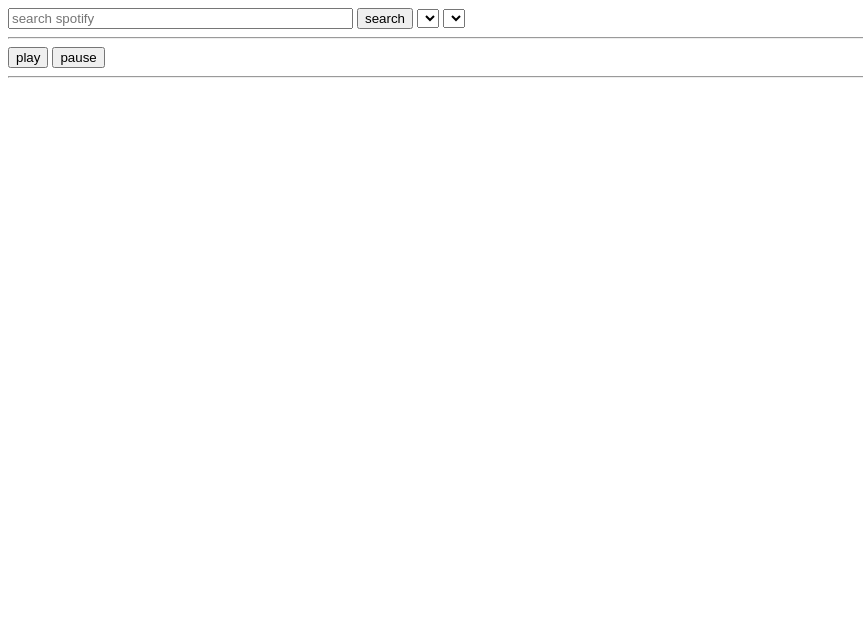
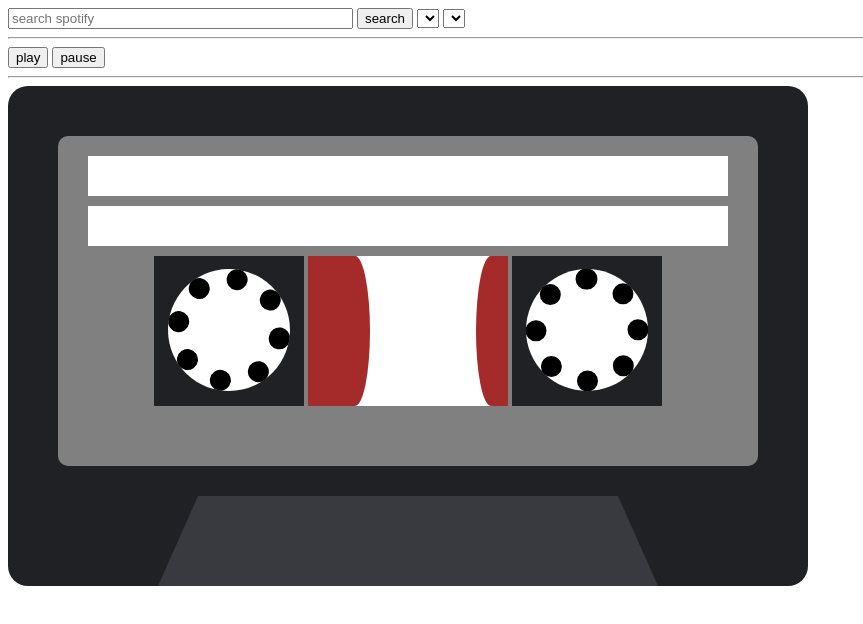
Before and after one commit to russelljohnwilliams/Spotify-Project, a plain HTML site: page index.html in a window 1280 px wide. Shown: the whole page, without its empty margins (0-863 px from the left). Drawn offline with Linux system fonts and the light colour scheme.

Commit message:
adds dynamically populated cassette image

```diff
--- a/index.html
+++ b/index.html
@@ -23,7 +23,61 @@
     <button id="pauseMusic">pause</button>
     <hr>
 
+      </header>
+    </section1>
 
+
+
+
+
+
+
+<section3>
+
+  <div id="outside" align="center">
+    <div id="top-top"></div>
+    <div id="center">
+      <div id="label">
+
+      <div id="top-label" align="left"><h1 id="artist"></h1><h1 id="title"></h1></div>
+
+        <div id="middle">
+
+          <div id="left-spool">
+            <div id="left-spool-circle"></div>
+          </div>
+
+          <div id="clear-bit">
+            <!-- <div id="left-bit"></div> -->
+            <div id="parent">
+              <div id="left-tape"></div>
+              <div id="between-tape"></div>
+              <div id="right-tape"></div>
+
+              <!-- <div id="right-bit"></div> -->
+            </div>
+          </div>
+
+          <div id="right-spool">
+            <div id="right-spool-circle"></div>
+          </div>
+
+        </div>
+
+        <div id="bottom-label"></div>
+      </div>
+
+    </div>
+    <div id="bottom-bottom">
+      <div id="trapezoid"></div>
+    </div>
+  </div>
+
+
+
+
+</section3>
+<section4>
 <div id="pics" class="left">
 
   <p id="pic"></p>
@@ -31,10 +85,8 @@
   <p id="albumPic"></p></div>
   <div id="tracks"> </div>
   <div id="similarArtists" class="right"> </div>
+</section4>
 
-
-  </header>
-</section1>
   <section2>
     <div id="results">
 
@@ -48,5 +100,7 @@
 </div><br> -->
 </div>
 </section2>
+
+
 </body>
 </html>
--- a/public/index.js
+++ b/public/index.js
@@ -8,7 +8,7 @@ var main = function() {
   btn.onclick = handleClick;
 
   var form = document.getElementById( 'search' );
-  form.onsubmit = handleSubmit;
+  form
 
   var btn = document.getElementById('playMusic');
   btn.onclick = playAudio;
@@ -66,19 +66,6 @@ var searchAlbums = function(artistSearch){
   request1.send(null)
 };
 
-var getSongs = function(albums){
-  var url = albums;
-  var request1 = new XMLHttpRequest();
-  request1.open("GET", url);
-  request1.onload = function(){
-    if(request1.status === 200) {
-      var albumInfo = JSON.parse(request1.responseText)
-      album.tracks = albumInfo.tracks.items;
-      generateTrackList(albumInfo);
-    }
-  };
-  request1.send(null)
-};
 
 var relatedArtists = function(artistSearch){
   var url = artistSearch.artists.items[0].href+"/related-artists";
@@ -93,23 +80,25 @@ var relatedArtists = function(artistSearch){
   request3.send()
 };
 
+var setRelatedArtists = function(related){
+  document.getElementById("similarArtists").innerHTML = "<h3>"
+  + "Related Artists" + "</h3>"
+  for (var i in related.artists)
+    document.getElementById("similarArtists").innerHTML  += related.artists[i].name + "<br>"
+}
+
 var findArtist = function(){
   document.getElementById("songList").options.length = 0;
   var select = document.getElementById('songList');
   for ( var i = 0; i < state.albums.items.length; i++ ){
+
     var opt = document.createElement('option')
     opt.innerHTML = state.albums.items[i].name;
     opt.value = i;
     select.appendChild(opt)
+
     setArtistPic()
   }
-}
-
-var selectAlbum = function(){
-  var index = document.getElementById('songList').value;
-  var album = state.albums.items[index].href
-  getSongs(album)
-  setAlbumPic(index, album)
 }
 
 var setArtistPic = function(){
@@ -117,16 +106,30 @@ var setArtistPic = function(){
   + choice.artist.name + "</h1>" +'<img class="picture" src=' + choice.artist.images[1].url + '>';
 }
 
+var selectAlbum = function(){
+  var index = document.getElementById('songList').value;
+  var album = state.albums.items[index].href
+  setAlbumPic(index, album)
+  getSongs(album)
+}
+
 var setAlbumPic = function(index, album){
   document.getElementById("albumPic").innerHTML = '<img class="picture" src=' + state.albums.items[index].images[1].url + '>';
 }
 
-var setRelatedArtists = function(related){
-  document.getElementById("similarArtists").innerHTML = "<h3>"
-  + "Related Artists" + "</h3>"
-  for (var i in related.artists)
-    document.getElementById("similarArtists").innerHTML  += related.artists[i].name + "<br>"
-}
+var getSongs = function(albums){
+  var url = albums;
+  var request1 = new XMLHttpRequest();
+  request1.open("GET", url);
+  request1.onload = function(){
+    if(request1.status === 200) {
+      var albumInfo = JSON.parse(request1.responseText)
+      album.tracks = albumInfo.tracks.items;
+      generateTrackList(albumInfo);
+    }
+  };
+  request1.send(null)
+};
 
 var generateTrackList = function(albumInfo){
   document.getElementById("albumTitle").innerHTML = "<h3>"
@@ -146,9 +149,24 @@ var createTrack = function() {
   var index = document.getElementById('trackList').value;
   var song = album.tracks[index].preview_url
   audio = new Audio(song)
+
+  document.getElementById("artist").innerText = "artist: " + choice.artist.name
+  document.getElementById("title").innerText = "artist: " + album.tracks[index].name
 }
 
 var audio = new Audio()
+
+var playAudio = function(){
+  audio.play();
+
+}
+
+var pauseAudio = function(){
+  audio.pause();
+  document.getElementById("artist").innerText = ""
+  document.getElementById("title").innerText = ""
+
+}
 
 var choice = {
   artist: null
@@ -161,11 +179,3 @@ var album = {
 var state = {
   albums: null,
 }
-
-var playAudio = function(){
-  audio.play();
-}
-
-var pauseAudio = function(){
-  audio.pause();
-}
--- a/public/style.css
+++ b/public/style.css
@@ -4,7 +4,7 @@ body {
 }
 
 canvas {
-  border: 3px solid black;
+  border: 3px solid 1F2124;
 }
 
 canvas{
@@ -64,3 +64,222 @@ Float Clearfix
   display: table;
   clear: both;
 }
+
+
+
+
+/* =============================
+
+cassette
+
+============================= */
+
+#outside {
+
+  border-radius: 15px;
+  height: 500px;
+  width: 800px;
+  color: white;
+}
+
+#top-top{
+  background-color: #1F2124;
+  height: 50px;
+  border-radius: 20px 20px 0 0;
+}
+
+#center{
+  background-color: #1F2124;
+}
+
+#label {
+  width: 700px;
+  z-index: 10;
+}
+
+#top-label {
+  padding-top: 10px;
+  background: grey;
+  height: 110px;
+  border-radius: 10px 10px 0 0;
+}
+
+#top-label h1{
+  border: 0;
+  padding: 0 0 0 10px;
+  margin: 10px 30px 0 30px;
+  height: 40px;
+  background-color: white;
+  color: black;
+  font-size: 1.8rem;
+}
+
+#middle {
+  background: grey;
+  height: 150px;
+}
+
+#left-spool {
+  background: blue;
+  display: inline-block;
+  height: 150px;
+  width: 150px;
+  background-color: #1F2124;
+}
+
+
+
+#left-spool-circle {
+  background: blue;
+  margin: 5px;
+  height: 80px;
+  width: 80px;
+  background-color: white;
+  border-radius: 100%;
+  z-index: 50;
+  color: black;
+  margin: 13px;
+  border: 21px dotted black;
+  transition: width 100s;
+  -webkit-transition-timing-function: linear;
+  transform: rotate(100deg);
+ }
+
+
+#clear-bit {
+  background: brown;
+  display: inline-block;
+  width: 200px;
+  height: 150px;
+  padding: 0;
+  margin: 0;
+  border: 0;
+  z-index: 40;
+}
+/*--------------------------------*/
+
+
+#left-bit {
+  background: brown;
+  display: inline-block;
+  width: 40px;
+  height: 150px;
+  padding: 0;
+  margin: 0;
+  border: 0;
+  z-index: 40;
+
+}
+
+#parent {
+  background: white;
+  height:150px;
+  width: 136px;
+  margin-left: 30px;
+
+}
+
+#left-tape {
+
+  height:150px;
+  width: 15px;
+  /*border-radius: 0 100% 50% 0;*/
+  border-radius: 100% / 50%;
+      border-top-left-radius: 0;
+      border-bottom-left-radius: 0;
+  background-color: brown;
+  z-index: 50;
+  display: inline-block;
+  padding: 0;
+  margin: 0;
+  border: 0;
+}
+
+#between-tape{
+  padding: 0;
+  margin: 0;
+  border: 0;
+  height:150px;
+  width: 98px;
+  display: inline-block;
+  /*background-color: white;*/
+}
+
+#right-tape {
+  padding: 0;
+  margin: 0;
+  border: 0;
+  height:150px;
+  width: 15px;
+  /*border-radius: 50px 0 0 50px;*/
+  background-color: brown;
+  z-index: 50;
+  display: inline-block;
+      border-radius: 100% / 50%;
+      border-top-right-radius: 0;
+      border-bottom-right-radius: 0;
+}
+
+#right-bit {
+  background: brown;
+  display: inline-block;
+  width: 30px;
+  height: 150px;
+  padding: 0;
+  margin: 0;
+  border: 0;
+  z-index: 40;
+}
+
+/*--------------------------------*/
+
+
+#right-spool {
+  background: blue;
+  display: inline-block;
+  height: 150px;
+  width: 150px;
+  background-color: #1F2124;
+  color: black;
+
+}
+
+#right-spool-circle {
+  background: blue;
+  margin: 5px;
+  height: 80px;
+  width: 80px;
+  background-color: white;
+  border-radius: 100%;
+  z-index: 50;
+  color: black;
+  margin: 13px;
+  border: 21px dotted black;
+}
+
+
+#bottom-label {
+  background: grey;
+  height: 60px;
+  border-radius: 0 0 10px 10px;
+}
+
+#bottom-bottom {
+  background: #1F2124;
+  position: relative;
+  height: 120px;
+  text-align: center;
+  border-radius: 0 0 20px 20px;
+}
+
+#trapezoid {
+  border-bottom: 90px solid #383A3F;
+  border-left: 40px solid transparent;
+  border-right: 40px solid transparent;
+  height: 0;
+  width: 420px;
+  position: absolute;
+  left: 150px;
+  bottom: 0px;
+  display: table;
+}
```
Lines whose indentation alone changed are shown as unchanged.
